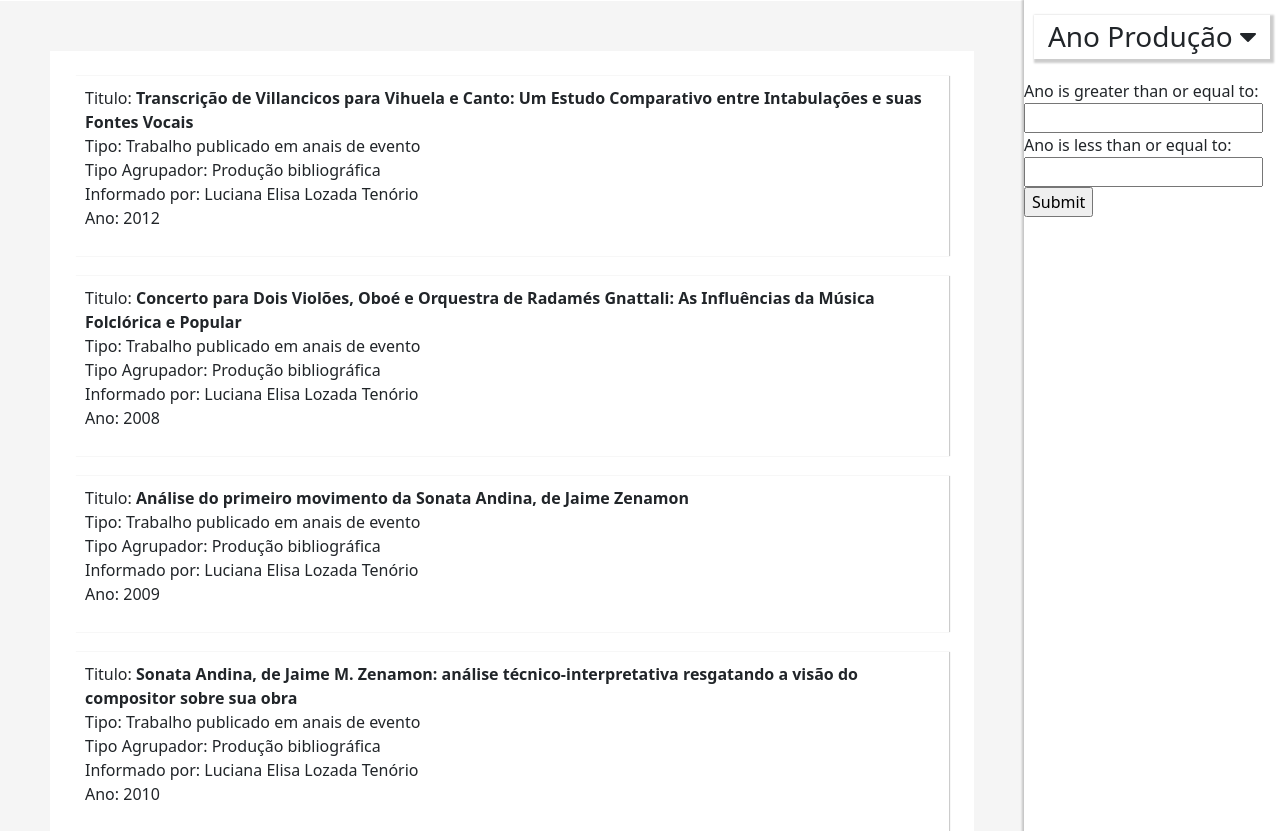
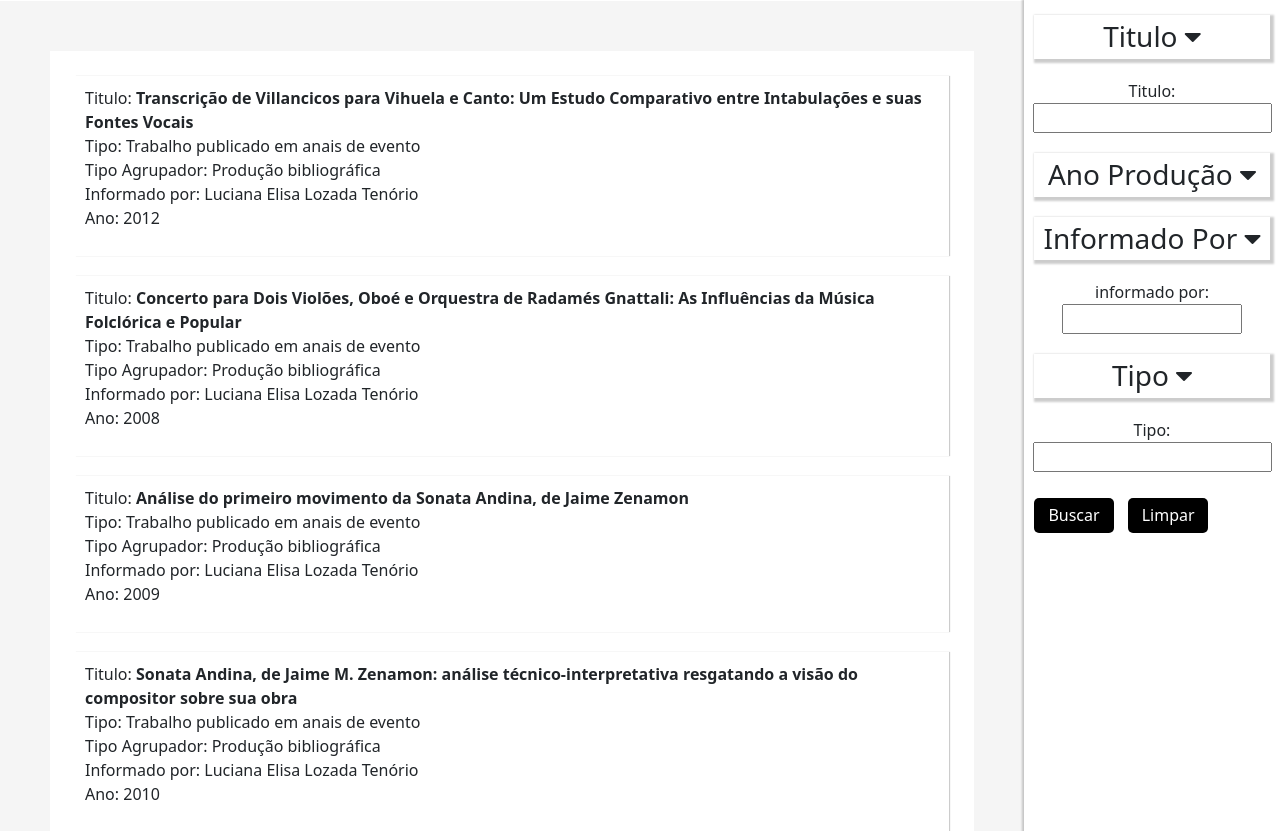
Before and after one commit to Hdrl/UnesparProjetoLattes, a Django app: page /lattes/producoes in a window 1280 px wide. Shown: the part 194-1025 px from the top of the page. Run offline with Django 3.2, Linux system fonts and the light colour scheme; data comes from the database, SQL or seed files in the repository.

Commit message:
filtros e botão limpar

```diff
--- a/lattes/filters.py
+++ b/lattes/filters.py
@@ -2,9 +2,12 @@ import django_filters
 from .models import Producao
 
 class ProducaoFilter(django_filters.FilterSet):
-
     class Meta:
         model = Producao
         fields = {
-            'ano': ['gte', 'lte']
+            'ano': ['gte', 'lte'],
+            'tipo': ['contains'],
+            'tipoAgrupador': ['contains'],
+            'informadoPor': ['contains'],
+            'titulo': ['contains']
         }
--- a/lattes/static/css/estilo.css
+++ b/lattes/static/css/estilo.css
@@ -17,9 +17,17 @@ p, h2 {
     text-align: center;
 }
 
-a {
+nav a {
+    color: white;
+    margin: 5px;
+    font-size: 16px;
+    padding: 10px;
+    border-radius: 5px;
+    border: none;
     text-decoration: none;
-    color: black;
+}
+nav a:hover {
+    color: white;
 }
 
 .imagem {
@@ -58,30 +66,6 @@ a {
     box-shadow: 0 2px 2px 2px rgba(0, 0, 0, 0.2);
 }
 
-.botao {
-    color: rgb(77, 77, 77);
-    margin: 5px;
-    font-size: 16px;
-    padding: 10px;
-    border-radius: 5px;
-    border: none;
-    background-color: whitesmoke;
-}
-
-.nav-bar a {
-    color: white;
-    margin: 5px;
-    font-size: 16px;
-    padding: 10px;
-    border-radius: 5px;
-    border: none;
-    text-decoration: none;
-}
-
-.nav-bar a:hover {
-    color: white;
-}
-
 section {
     display: flex;
     flex-direction: row;
@@ -102,10 +86,6 @@ aside h3 {
     margin: 20px 10px 20px 10px;
     padding: 5px;
     box-shadow: 2px 2px 2px 2px rgba(0, 0, 0, 0.2);
-}
-
-input[type=text] {
-    width: 50px;
 }
 
 #head {
@@ -158,3 +138,45 @@ input[type=text] {
 #Paginator form, a{
     margin: 5px 5px 0 5px;
 }
+
+#filtroAno input{
+    width: 60px;
+}
+
+#filtroInformadoPor input{
+    width: 180px;
+}
+
+aside input[type=submit]{
+    background-color: black;
+    color: white;
+    margin: 10px 0 0 10px;
+    width: 80px;
+    height: 35px;
+    border: 0px;
+    border-radius: 5px;
+    display: inline-block;
+}
+
+aside input[type=submit]:hover{
+    background-color: gray;
+    color: white;
+ }
+
+.botao:link, .botao:visited {
+    background-color: black;
+    color: white;
+    text-align: center;
+    margin: 10px 0 0 10px;
+    border-radius: 5px;
+    width: 80px;
+    height: 35px;
+    padding-top: 5px;
+    text-decoration: none;
+    display: inline-block;
+  }
+
+  .botao:hover{
+    background-color: gray;
+    color: white;
+ }
--- a/lattes/templates/lattes/layout.html
+++ b/lattes/templates/lattes/layout.html
@@ -17,12 +17,12 @@
     <header>
         <img src="{% static 'imagens/icone-lattesunespar.png' %}" alt="logo lattes unespar" style="margin: 10px;">
         <h1>Producões</h1>
-        <div class="nav-bar">
+        <nav>
             <a href="{% url 'index' %}">Início</a>
             <a href="#">Pessoas</a>
             <a href="producoes.html">Produções</a>
             <a href="#">Projetos</a>
-        </div>
+        </nav>
     </header>
     <section>
         <main>
--- a/lattes/templates/lattes/producoes.html
+++ b/lattes/templates/lattes/producoes.html
@@ -19,30 +19,46 @@
     <div id="Paginator">
         {% if Producao_page.has_previous %}
         <a href="{% my_url 1 'page' request.GET.urlencode %}"><i class="fa fa-angle-double-left"></i></a>
-        <a href="{% my_url Producao_page.previous_page_number 'page' request.GET.urlencode %}"><i class="fa fa-angle-left"></i></a>
+        <a href="{% my_url Producao_page.previous_page_number 'page' request.GET.urlencode %}"><i
+                class="fa fa-angle-left"></i></a>
         {% endif %}
         <form method="GET">
-            <input type="number" name="page" placeholder="{{Producao_page.number}}"> / {{Producao_page.paginator.num_pages}}
+            <input type="number" name="page" placeholder="{{Producao_page.number}}"> /
+            {{Producao_page.paginator.num_pages}}
         </form>
         {% if Producao_page.has_next %}
-        <a href="{% my_url Producao_page.next_page_number 'page' request.GET.urlencode %}"><i class="fa fa-angle-right"></i></a>
-        <a href="{% my_url Producao_page.paginator.num_pages 'page' request.GET.urlencode %}"><i class="fa fa-angle-double-right"></i></a>
+        <a href="{% my_url Producao_page.next_page_number 'page' request.GET.urlencode %}"><i
+                class="fa fa-angle-right"></i></a>
+        <a href="{% my_url Producao_page.paginator.num_pages 'page' request.GET.urlencode %}"><i
+                class="fa fa-angle-double-right"></i></a>
         {% endif %}
     </div>
 </div>
 {% endblock %}
 {% block aside %}
-<div id="filtroAno">
-    <div class="drop-bnt">
-        <h3>Ano Produção <i class="fa fa-caret-down"></i></h3>
+<form method="GET">
+    <div id="filtroTitulo">
+        <h3>Titulo <i class="fa fa-caret-down"></i></h3>
+        <p>Titulo:{{producoes_filtradas.form.titulo__contains}}</p>
     </div>
-    <div class="wrapper">
-        <p>A partir de: <input type="text"> até: <input type="text"></p>
+    <div id="filtroAno">
+        <div class="drop-bnt">
+            <h3>Ano Produção <i class="fa fa-caret-down"></i></h3>
+        </div>
+        <div class="wrapper">
+            <p>Ano partir de: {{producoes_filtradas.form.ano__gte}} até: {{producoes_filtradas.form.ano__lte}}</p>
+        </div>
     </div>
-</div>
-<form method="GET">
-    {{producoes_filtradas.form}}
-    <input type="submit">
+    <div id="filtroInformadoPor">
+        <h3>Informado Por <i class="fa fa-caret-down"></i></h3>
+        <p>informado por:{{producoes_filtradas.form.informadoPor__contains}}</p>
+    </div>
+    <div id="filtroTipo">
+        <h3>Tipo <i class="fa fa-caret-down"></i></h3>
+        <p>Tipo:{{producoes_filtradas.form.tipo__contains}}</p>
+    </div>
+    <input type="submit" value="Buscar">
+    <a href="?" class="botao">Limpar</a>
 </form>
 <script>
     const drop_bnt = document.querySelector(".drop-bnt");
```
